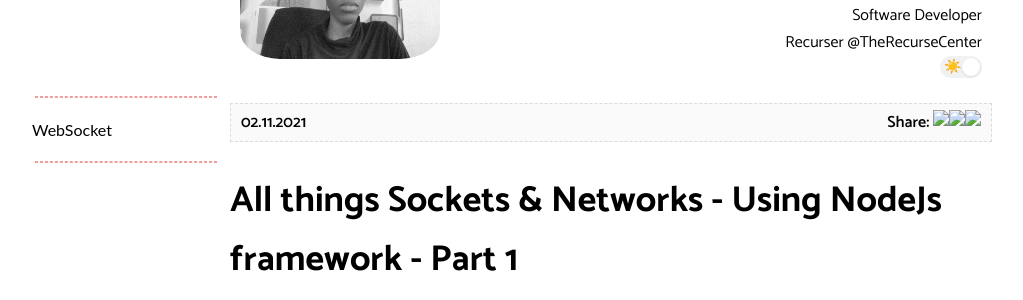
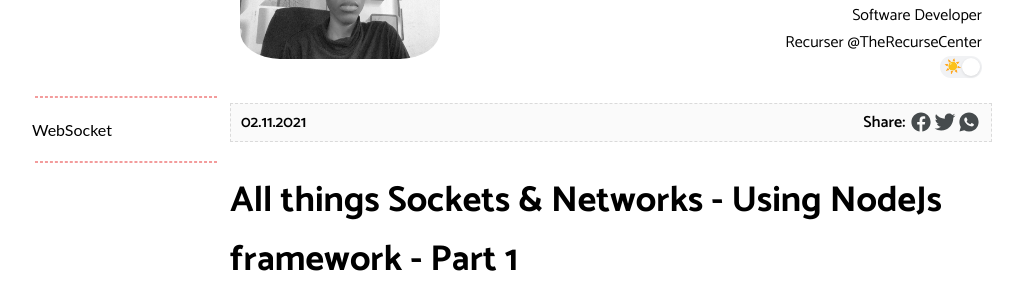
Before and after one commit to Joyce-O/-joyceobi.github.io, a Jekyll site: the page built from _posts/2021-11-02-sockets-networks.md, in a window 1280 px wide. Shown: the part 127-427 px from the top of the page, without its empty margins (29-1052 px from the left). Built offline with Jekyll 4.4.1, drawn with Linux system fonts in a browser that asks for light colours; comment, search, counter and statistics services are not loaded.

Commit message:
update icon

```diff
--- a/_layouts/post.html
+++ b/_layouts/post.html
@@ -10,9 +10,9 @@ layout: default
 	<div class="post-date">{{ page.date | date: "%d.%m.%Y" }}</div>
 	<div class="post-share">
 		Share:&nbsp;
-		<a href="https://www.facebook.com/sharer/sharer.php?u={{site.url}}/{{page.slug}}" target="_blank"><img src="assets/images/icon/facebook.svg" class="social-icon"></a>
-		<a href="https://twitter.com/intent/tweet?source=tweetbutton&amp;original_referer={{site.url}}/{{page.slug}}&amp;text={{page.title}} - {{site.url}}/{{page.slug}}" target="_blank"><img src="assets/images/icon/twitter.svg" class="social-icon"></a>
-		<a href="https://api.whatsapp.com/send?text={{site.url}}/{{page.slug}}" target="_blank"><img src="assets/images/icon/whatsapp.svg" class="social-icon"></a>
+		<a href="https://www.facebook.com/sharer/sharer.php?u={{site.url}}/{{page.slug}}" target="_blank"><img src="/assets/images/icon/facebook.svg" class="social-icon"></a>
+		<a href="https://twitter.com/intent/tweet?source=tweetbutton&amp;original_referer={{site.url}}/{{page.slug}}&amp;text={{page.title}} - {{site.url}}/{{page.slug}}" target="_blank"><img src="/assets/images/icon/twitter.svg" class="social-icon"></a>
+		<a href="https://api.whatsapp.com/send?text={{site.url}}/{{page.slug}}" target="_blank"><img src="/assets/images/icon/whatsapp.svg" class="social-icon"></a>
 	</div>
 </div>
 
```
Also changed, not shown: assets/images/apple-touch-icon.png, assets/images/ephesus.jpg (deleted), assets/images/favicon.png.
